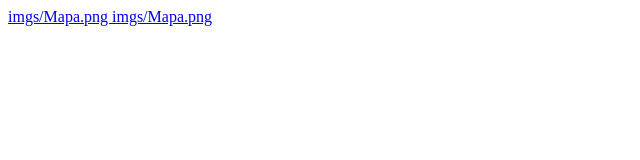
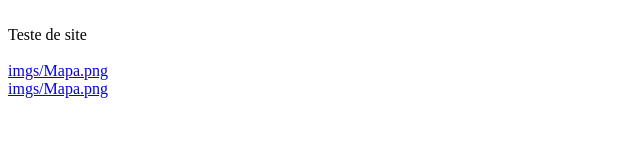
Before and after one commit to eventosmaquine/EventosMaquine.io, a plain HTML site: page index.html in a window 1280 px wide. Shown: the whole page, without its empty margins (0-640 px from the left). Drawn offline with nearby package versions, Linux system fonts and the light colour scheme.

Commit message:
Update index.html

```diff
--- a/index.html
+++ b/index.html
@@ -10,9 +10,13 @@
     <link rel="stylesheet" href="https://cdn.jsdelivr.net/gh/devicons/devicon@v2.14.0/devicon.min.css">
 </head>
 <body>
+    <br>
+    Teste de site
+    <br>
+    <br>
 
 
-    <a href="imgs/Mapa.png"> imgs/Mapa.png </a>
+    <a href="imgs/Mapa.png"> imgs/Mapa.png </a><br>
     <a href="https://www.google.com.br/maps/dir/-29.5739602,-50.280776/Birosca+-+Unnamed+Road+Garapia,+Maquin%C3%A9+-+RS,+95530-000/@-29.5778542,-50.2678792,11.58z/data=!4m9!4m8!1m0!1m5!1m1!1s0x9518916de333a0a5:0x671cd2856a16fa97!2m2!1d-50.2497038!2d-29.5165699!3e0"> imgs/Mapa.png </a>
 </body>
 </html>
```
